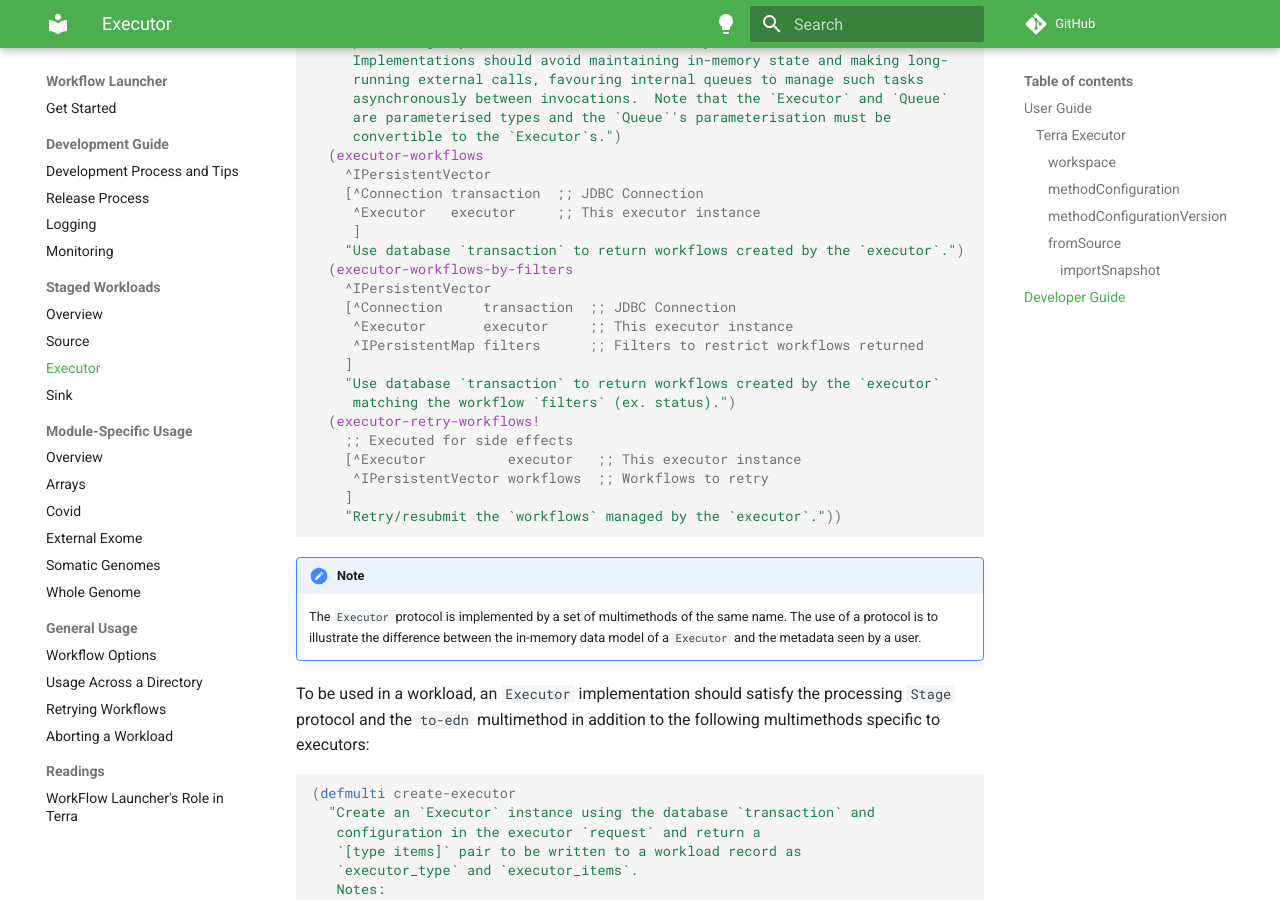
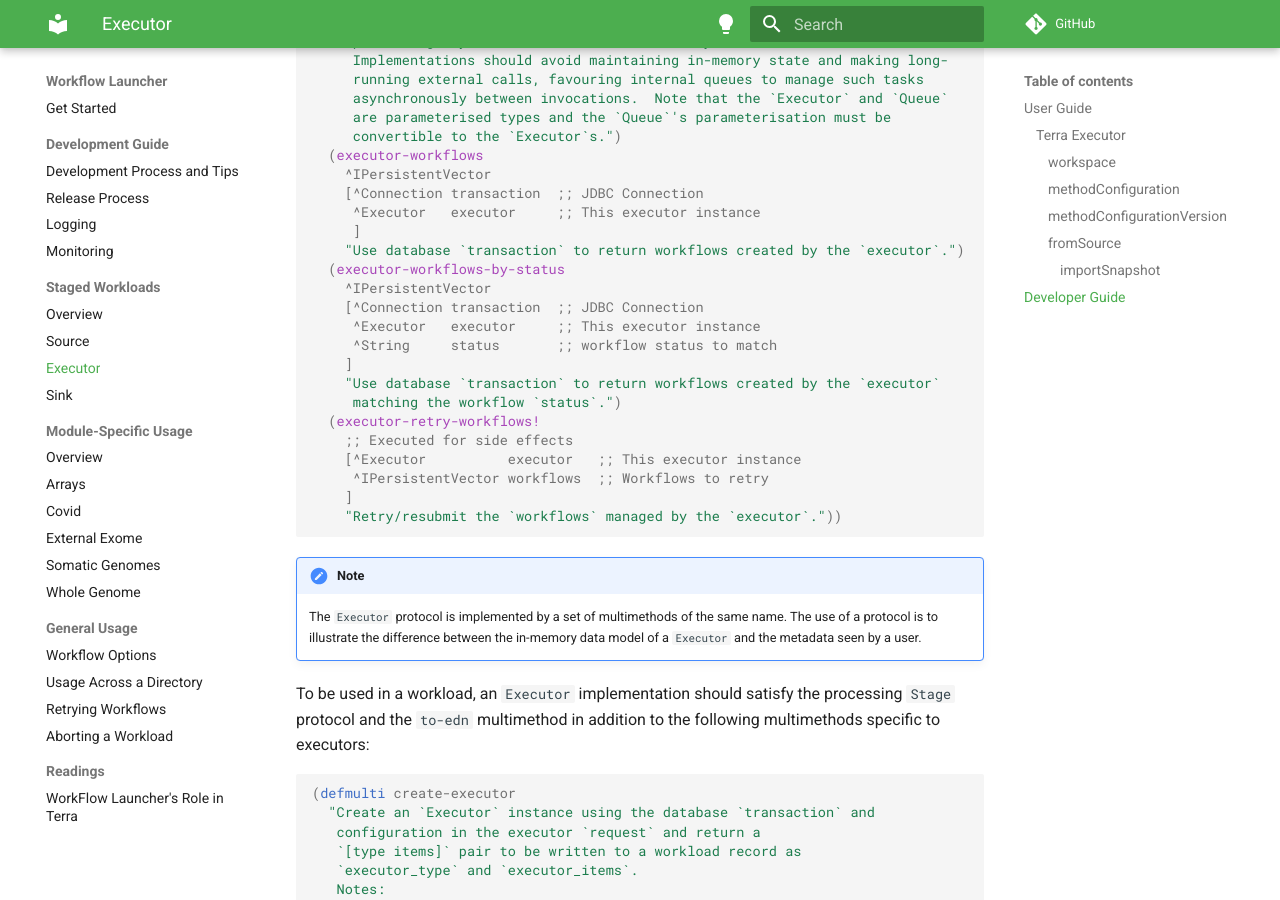
Before and after one commit to broadinstitute/wfl, an MkDocs documentation site: the page built from docs/md/executor.md, in a window 1280 px wide and 900 px high, scrolled down 3667 px. Built offline with MkDocs 1.6.1 and Material for MkDocs 9.7.7, drawn with Linux system fonts in a browser that asks for light colours; comment, search, counter and statistics services are not loaded.

```diff
--- a/docs/md/executor.md
+++ b/docs/md/executor.md
@@ -127,14 +127,14 @@
      ^Executor   executor     ;; This executor instance
      ]
     "Use database `transaction` to return workflows created by the `executor`.")
-  (executor-workflows-by-filters
+  (executor-workflows-by-status
     ^IPersistentVector
-    [^Connection     transaction  ;; JDBC Connection
-     ^Executor       executor     ;; This executor instance
-     ^IPersistentMap filters      ;; Filters to restrict workflows returned
+    [^Connection transaction  ;; JDBC Connection
+     ^Executor   executor     ;; This executor instance
+     ^String     status       ;; workflow status to match
     ]
     "Use database `transaction` to return workflows created by the `executor`
-     matching the workflow `filters` (ex. status).")
+     matching the workflow `status`.")
   (executor-retry-workflows!
     ;; Executed for side effects
     [^Executor          executor   ;; This executor instance
```
